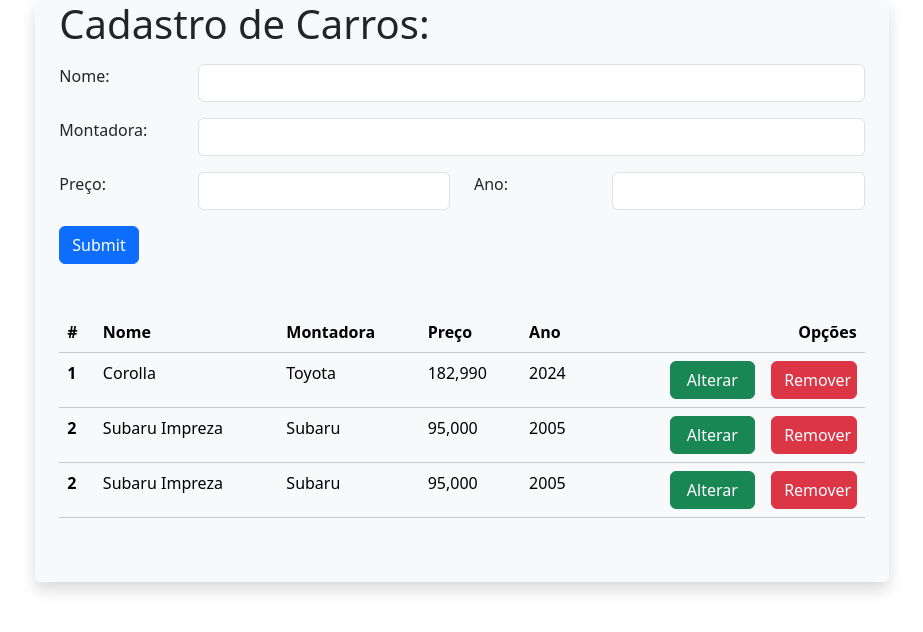
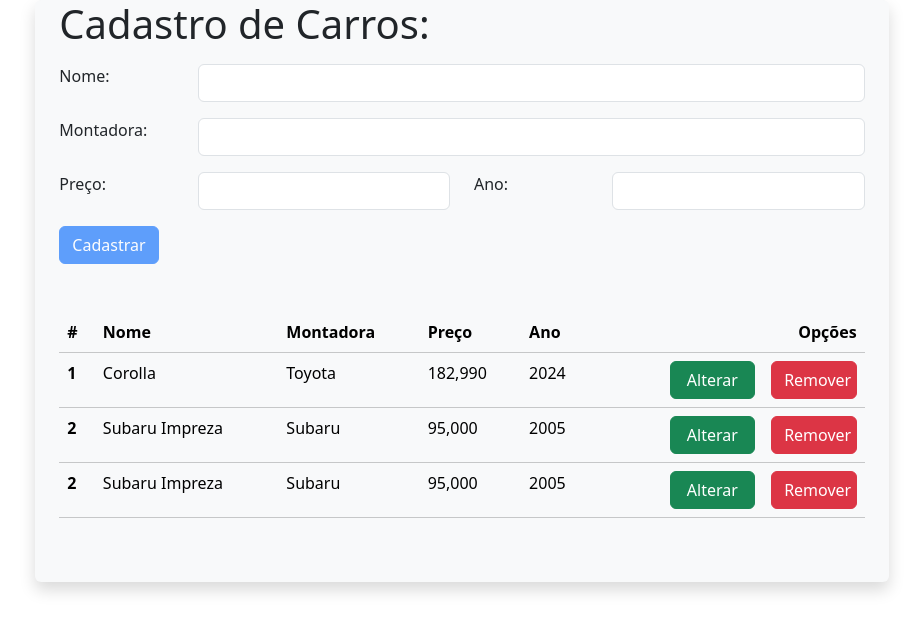
Before and after one commit to eduardofrodrigues/bootcamp-fatec-projeto08, an Angular app: page / in a window 1280 px wide. Shown: the top 632 px of the page, without its empty margins (178-1101 px from the left). Built offline with nearby package versions, Linux system fonts and the light colour scheme.

Commit message:
closes #5 - add ngForm directive to validate form inputs

```diff
--- a/src/app/app.component.html
+++ b/src/app/app.component.html
@@ -1,4 +1,4 @@
 <div class="container col-8 bg-light shadow rounded">
-  <app-form></app-form>
+  <app-form [car]="car"></app-form>
   <app-table></app-table>
 </div>
--- a/src/app/app.component.ts
+++ b/src/app/app.component.ts
@@ -1,4 +1,5 @@
 import { Component } from '@angular/core';
+import Car from './models/Car';
 
 @Component({
   selector: 'app-root',
@@ -7,4 +8,7 @@ import { Component } from '@angular/core';
 })
 export class AppComponent {
   title = 'bootcamp-fatec-projeto08';
+
+  car: Car = {} as Car;
+
 }
--- a/src/app/components/form/form.component.html
+++ b/src/app/components/form/form.component.html
@@ -1,28 +1,29 @@
 <div class="container">
     <p class="display-6 fw-normal">Cadastro de Carros:</p>
-    <form>
+    <form #formCarRegister="ngForm">
         <div class="row my-3">
             <label for="name" class="form-label col-2">Nome:</label>
             <div class="col-10">
-                <input type="text" class="form-control" id="name">
+                <input type="text" class="form-control" [(ngModel)]="car.name" id="name" name="name" required>
             </div>
         </div>
         <div class="row my-3">
             <label for="manufacturer" class="form-label col-2">Montadora:</label>
             <div class="col-10">
-                <input type="text" class="form-control" id="manufacturer">
+                <input type="text" class="form-control" [(ngModel)]="car.manufacturer" id="manufacturer"
+                    name="manufacturer" required>
             </div>
         </div>
         <div class="row my-3">
             <label for="price" class="form-label col-2">Preço:</label>
             <div class="col-4">
-                <input type="text" class="form-control" id="price">
+                <input type="text" class="form-control" [(ngModel)]="car.price" id="price" name="price" required>
             </div>
             <label for="year" class="form-label col-2">Ano:</label>
             <div class="col-4">
-                <input type="text" class="form-control" id="year">
+                <input type="text" class="form-control" [(ngModel)]="car.year" id="year" name="year" required>
             </div>
         </div>
-        <button type="submit" class="btn btn-primary">Submit</button>
+        <button type="submit" class="btn btn-primary" [disabled]="formCarRegister.invalid">Cadastrar</button>
     </form>
 </div>
--- a/src/app/components/form/form.component.ts
+++ b/src/app/components/form/form.component.ts
@@ -1,4 +1,5 @@
-import { Component } from '@angular/core';
+import { Component, Input } from '@angular/core';
+import Car from '../../models/Car';
 
 @Component({
   selector: 'app-form',
@@ -6,5 +7,6 @@ import { Component } from '@angular/core';
   styleUrl: './form.component.css'
 })
 export class FormComponent {
-
+  @Input()
+  car: Car = {} as Car;
 }
--- a/src/app/models/Car.ts
+++ b/src/app/models/Car.ts
@@ -1,6 +1,6 @@
 interface Car {
   name: string,
-  manufacture: string,
+  manufacturer: string,
   price: number,
   year: number
 }
```
